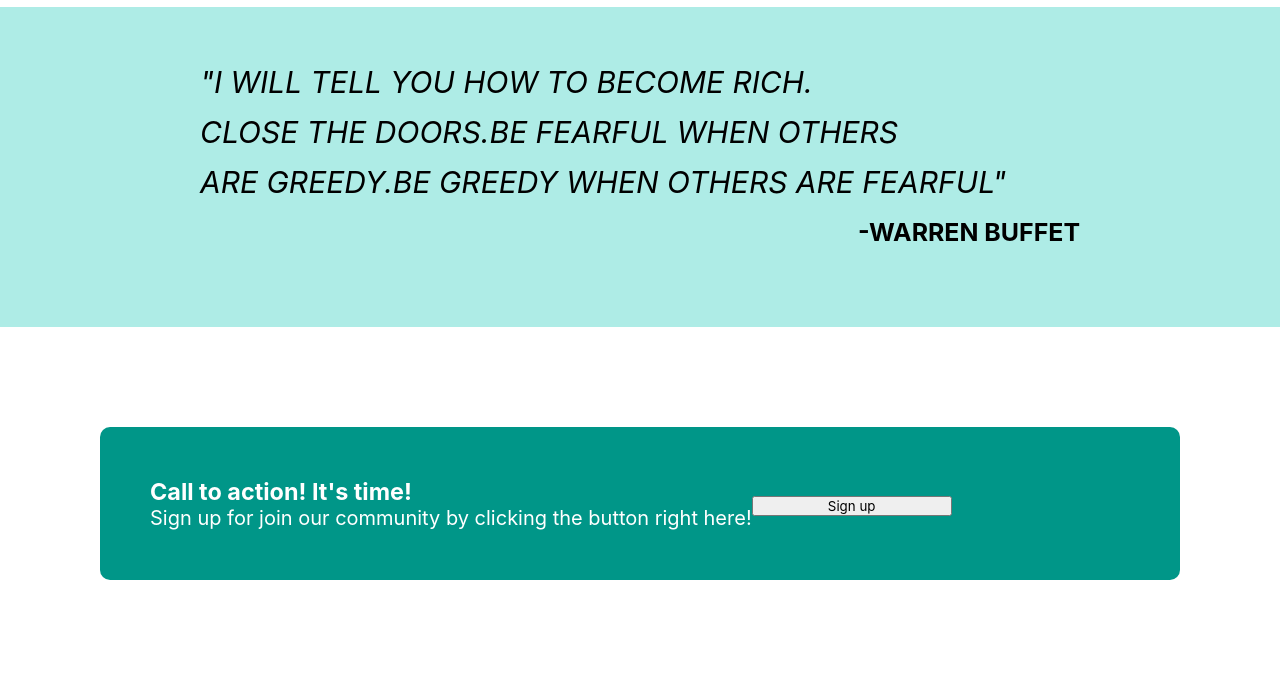
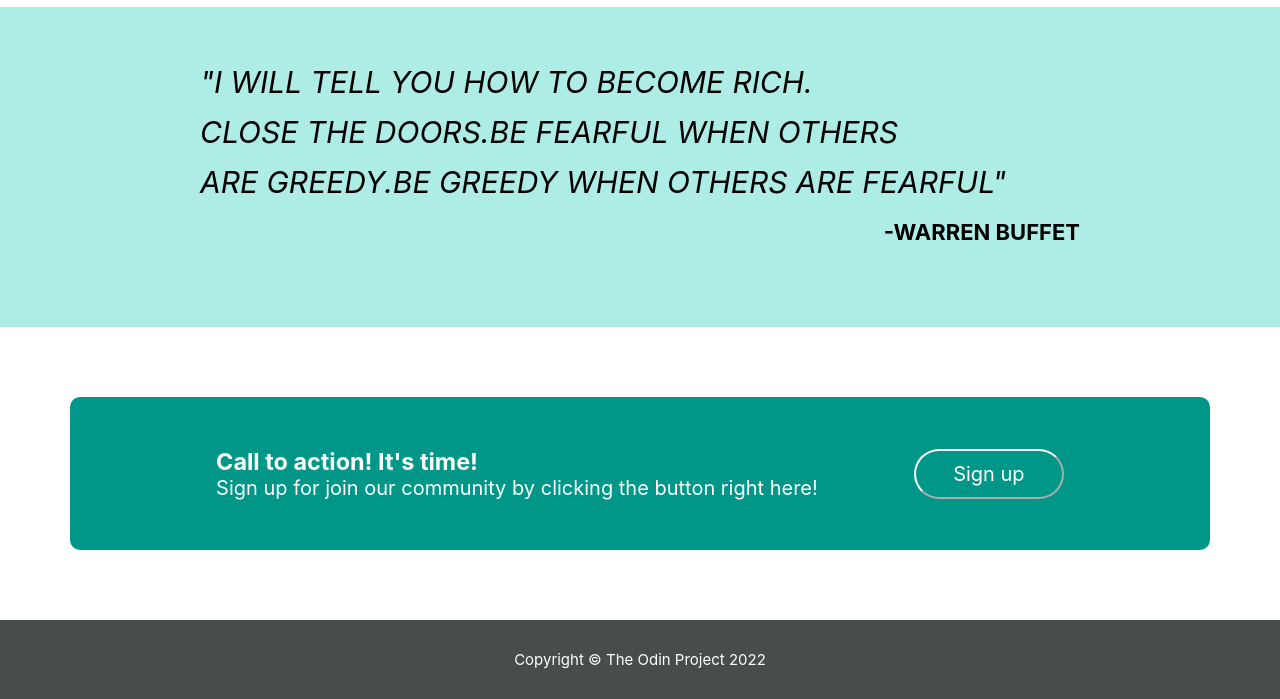
Before and after one commit to Anishanchu/my-trade-site, a plain HTML site: page index.html in a window 1280 px wide. Shown: the part 821-1520 px from the top of the page. Before the commit the page ends 1401 px from the top, so only its background shows below. Drawn offline with Linux system fonts and the light colour scheme.

Commit message:
Finished my first project

```diff
--- a/index.html
+++ b/index.html
@@ -55,10 +55,9 @@
                 </div>
                 <div><button type="button2">Sign up</button></div>
 
-
             </div>
-
-            </div>
+            <div class="footer">
+                <p>Copyright © The Odin Project 2022</p>
             </div>
 
 
--- a/style.css
+++ b/style.css
@@ -144,6 +144,7 @@ span {
 }
 .content3 h5 {
     text-align: end;
+    font-size: 22px;
 }
 .content3 p {
     font-style: italic;
@@ -153,13 +154,27 @@ span {
     display: flex;
     flex-direction: row;
     align-items: center;
-    margin: 100px;
+    margin: 70px;
     padding: 50px;
     background-color: #009688;
     border-radius: 10px;
     font-size: 20px;
     color: #fff;
+    justify-content: space-evenly;
 }
 .content4 button {
-    width: 200px;
+    width: 150px;
+    height: 50px;
+    font-size: 20px;
+    border-radius: 30px;
+    color: #fff;
+    border-color: #fff;
+    background-color: transparent;
 }
+.footer {
+    background-color: rgb(73, 77, 73);
+    color: #fff;
+    text-align: center;
+    padding: 30px;
+    font-size: 15px;
+}
```
